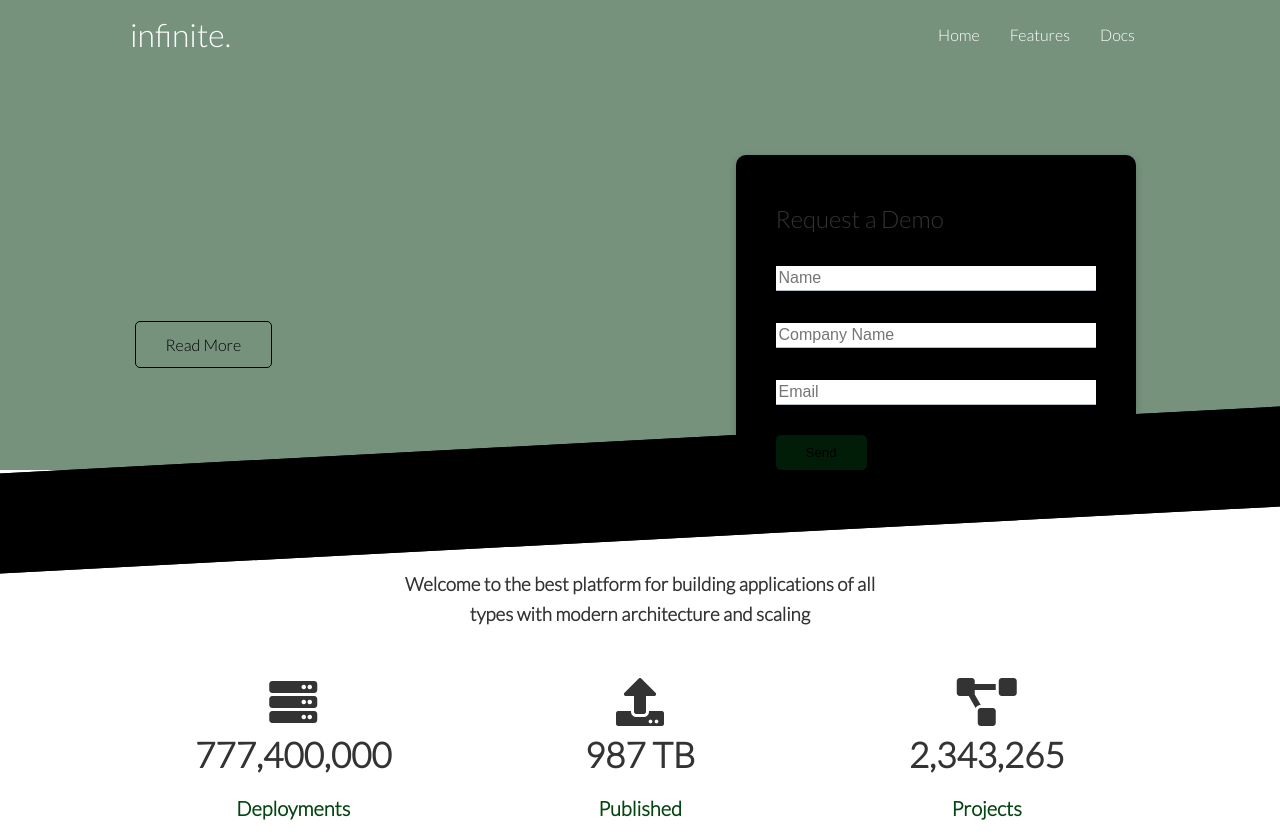
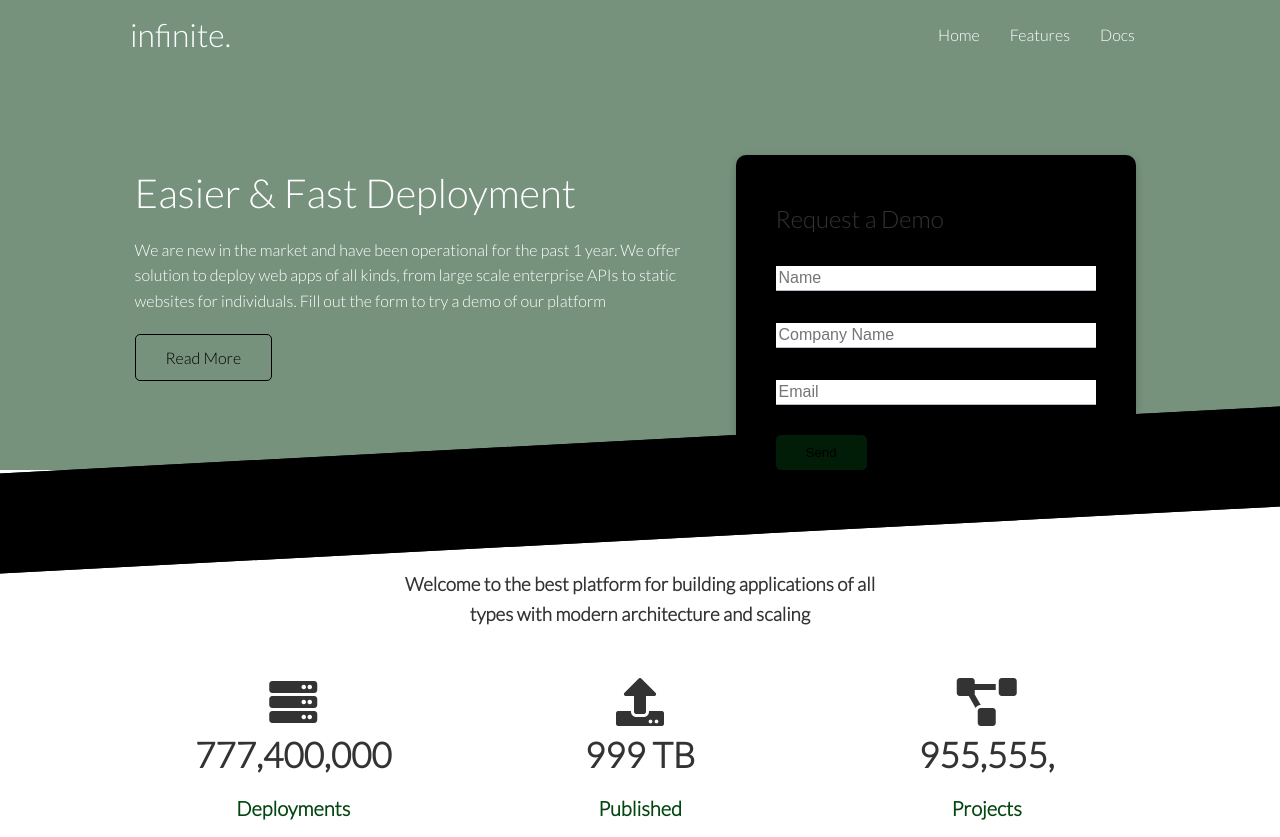
Before and after one commit to nickpeters741/fun, a plain HTML site: page index.html in a window 1280 px wide. Shown: the top 837 px of the page. Drawn offline with Linux system fonts and the light colour scheme.

Commit message:
important modification updates

```diff
--- a/css/style.css
+++ b/css/style.css
@@ -86,7 +86,7 @@ pre {
 .showcase {
   height: 400px;
   background-color: var(--primary-color);
-  color:  #0000;
+  color:  #fff;
   position: relative;
 }
 
--- a/index.html
+++ b/index.html
@@ -6,7 +6,7 @@
     <link rel="stylesheet" href="https://cdnjs.cloudflare.com/ajax/libs/font-awesome/5.15.1/css/all.min.css" integrity="sha512-+4zCK9k+qNFUR5X+cKL9EIR+ZOhtIloNl9GIKS57V1MyNsYpYcUrUeQc9vNfzsWfV28IaLL3i96P9sdNyeRssA==" crossorigin="anonymous" />
     <link rel="stylesheet" href="css/utilities.css">
     <link rel="stylesheet" href="css/style.css">
-    <title>infinite | Cloud Hosting For Everyone</title>
+    <title>infinite | simplified cloud hosting</title>
 </head>
 <body>
     <!-- Navbar -->
@@ -27,8 +27,8 @@
     <section class="showcase">
         <div class="container grid">
             <div class="showcase-text">
-                <h1>Easier Deployment</h1>
-                <p>Deploy web apps of all kinds, from large scale enterprise APIs to static websites for individuals. Fill out the form to try a demo of our platform</p>
+                <h1>Easier & Fast Deployment</h1>
+                <p>We are new in the market and have been operational for the past 1 year. We offer solution to deploy web apps of all kinds, from large scale enterprise APIs to static websites for individuals. Fill out the form to try a demo of our platform</p>
                 <a href="features.html" class="btn btn-outline">Read More</a>
             </div>
 
@@ -81,12 +81,12 @@
                 </div>
                 <div>
                     <i class="fas fa-upload fa-3x"></i>
-                    <h3>987 TB</h3>
+                    <h3>999 TB</h3>
                     <p class="text-secondary">Published</p>
                 </div>
                 <div>
                     <i class="fas fa-project-diagram fa-3x"></i>
-                    <h3>2,343,265</h3>
+                    <h3>955,555,</h3>
                     <p class="text-secondary">Projects</p>
                 </div>
             </div>
```
